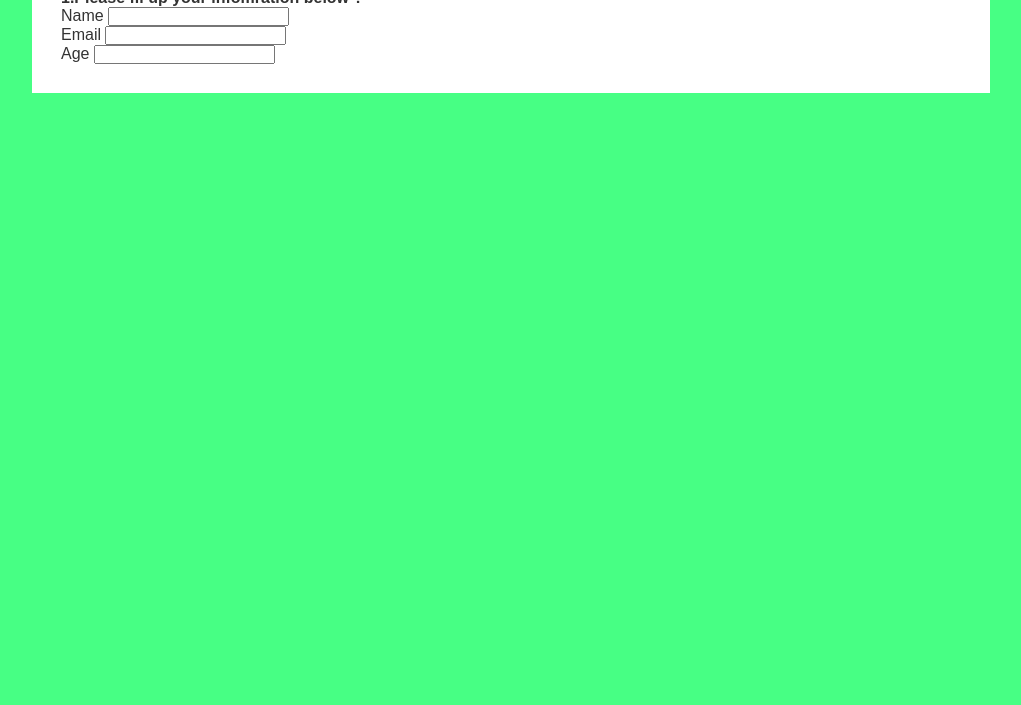
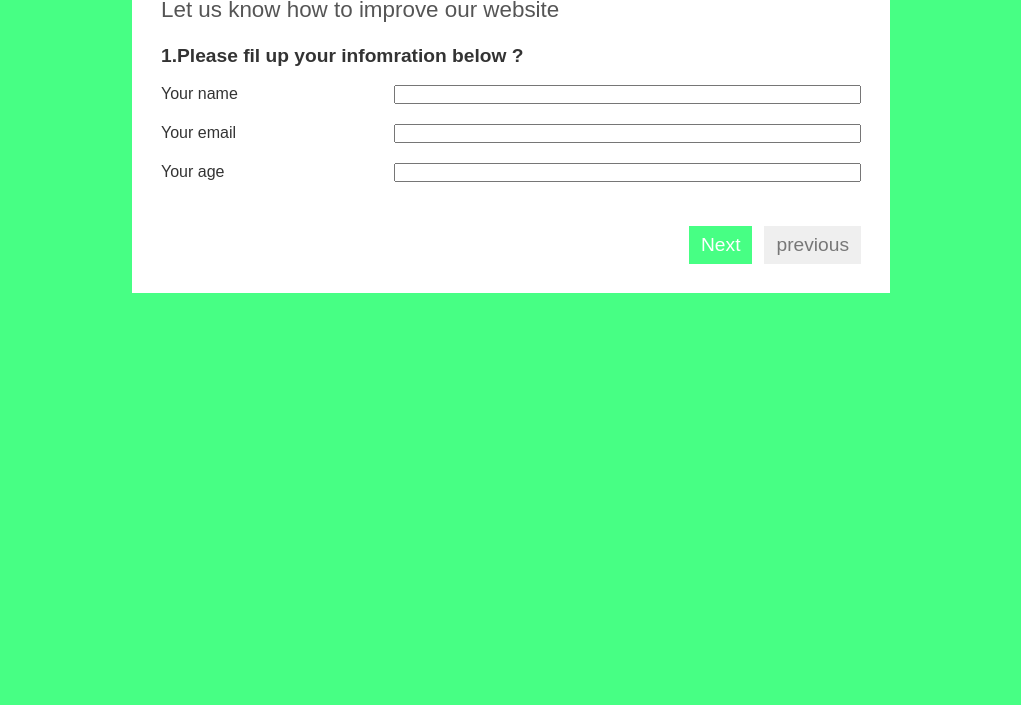
Before and after one commit to AbdelliNasredine/FCC-survey-form, a plain HTML site: page index.html in a window 1280 px wide. Shown: the part 95-800 px from the top of the page, without its empty margins (129-1150 px from the left). Drawn offline with Linux system fonts and the light colour scheme.

Commit message:
some js added

```diff
--- a/index.html
+++ b/index.html
@@ -14,23 +14,45 @@
                 Let us know how to improve our website
             </p>
             <form id="form-survey" action="">
-                <div class="question">
-                    <h4>1.Please fil up your infomration below ?</h4>
-                    <div class="input">
-                        <label for="name">Name</label>
+                <div class="question-container active">
+                    <h5 class="question-title">1.Please fil up your infomration
+                        below ?</h5>
+                    <div class="input-container">
+                        <label for="name">Your name</label>
                         <input id="name" type="text" required>
                     </div>
-                    <div class="input">
-                        <label for="name">Email</label>
+                    <div class="input-container">
+                        <label for="name">Your email</label>
                         <input id="name" type="email" required>
                     </div>
-                    <div class="input">
-                        <label for="name">Age</label>
+                    <div class="input-container">
+                        <label for="name">Your age</label>
                         <input id="name" type="number" min="1" required>
                     </div>
+                </div>
+                <div class="question-container">
+                    <h5 class="question-title">1.Please fil up your infomration
+                        below ?</h5>
+                    <div class="input-container">
+                        <label for="name">Your name :</label>
+                        <input id="name" type="text" required>
+                    </div>
+                    <div class="input-container">
+                        <label for="name">Your email :</label>
+                        <input id="name" type="email" required>
+                    </div>
+                    <div class="input-container">
+                        <label for="name">Your age :</label>
+                        <input id="name" type="number" min="1" required>
+                    </div>
+                </div>
+                <div class="btns-container">
+                    <button id="next" class="btn btn-styled" type="button">Next</button>
+                    <button id="previous" class="btn" type="button">previous</button>
                 </div>
             </form>
         </div>
         <!-- <script src="https://cdn.freecodecamp.org/testable-projects-fcc/v1/bundle.js"></script>  -->
+        <script src="./script.js"></script>
     </body>
 </html>
--- /dev/null
+++ b/script.js
@@ -0,0 +1,20 @@
+const questions = document.querySelectorAll('.question-container');
+const nextBtn = document.getElementById('next')
+const prevBtn = document.getElementById('previous');
+const questionsCount = questions.length;
+let curentIndex = 0;
+
+function next(event) {
+    console.log('next')
+}
+
+function prev(event) {
+    console.log('prev')
+}
+
+if (curentIndex === 0) {
+
+}
+nextBtn.addEventListener("click", next(event));
+prevBtn.addEventListener("click", prev(event));
+console.log(questions[4], nextBtn, prevBtn);
--- a/style.css
+++ b/style.css
@@ -11,11 +11,67 @@ body {
 
 .container {
     background-color: #ffffff;
-    max-width: 900px;
+    max-width: 700px;
     margin: 0 auto;
     padding: 1.8em;
 }
 
-p#description {
+#title {
+    font-size: 2.8em;
+}
 
+#description {
+    font-size: 1.4em;
+    margin: 12px 0 ;
+    color: rgb(85, 85, 85);
 }
+
+.question-container {
+    padding: 10px 0;
+    display: none;
+}
+
+.question-container.active {
+    display: block;
+}
+
+.question-title {
+    font-size: 1.2em;
+    margin-bottom: 8px;
+}
+
+.input-container {
+    display: flex;
+    justify-content: flex-start;
+    width: 100%;
+    padding: 10px 0;
+}
+
+.input-container input {
+    flex: 1 auto;
+}
+
+.input-container label {
+    text-align: left;
+    width: 33.33% ;
+}
+
+.btns-container {
+    display: flex;
+    justify-content: flex-end;
+    margin-top: 24px;
+}
+
+.btn , .disable {
+    color: rgba(0, 0, 0, .5);
+    margin-left: 12px;
+    border: none;
+    font-size: 1.2em;
+    padding: 8px 12px;
+    cursor: pointer;
+}
+
+.btn-styled {
+    background-color: rgb(71, 255, 132);
+    color: rgb(255, 255, 255);
+}
```
